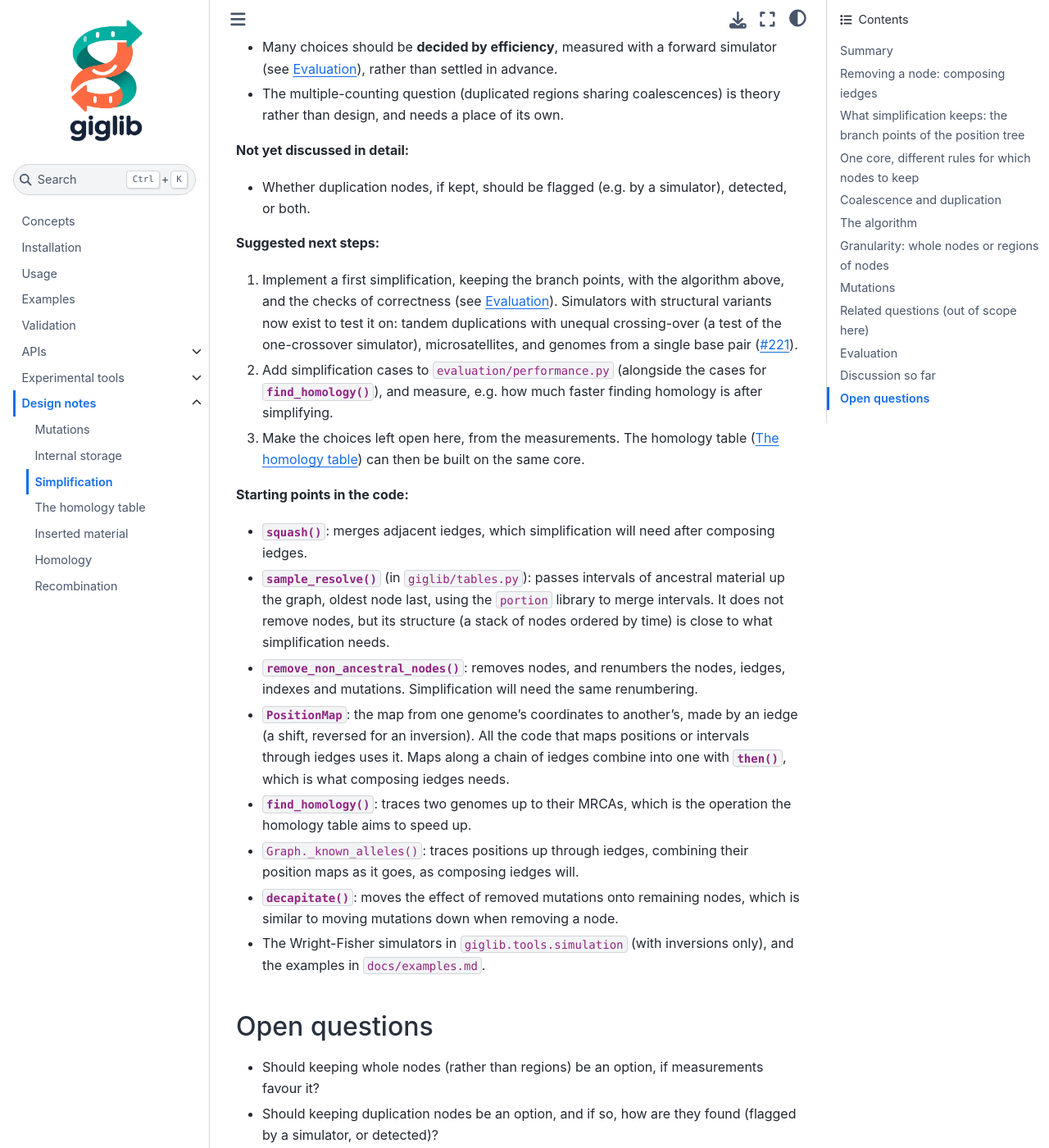
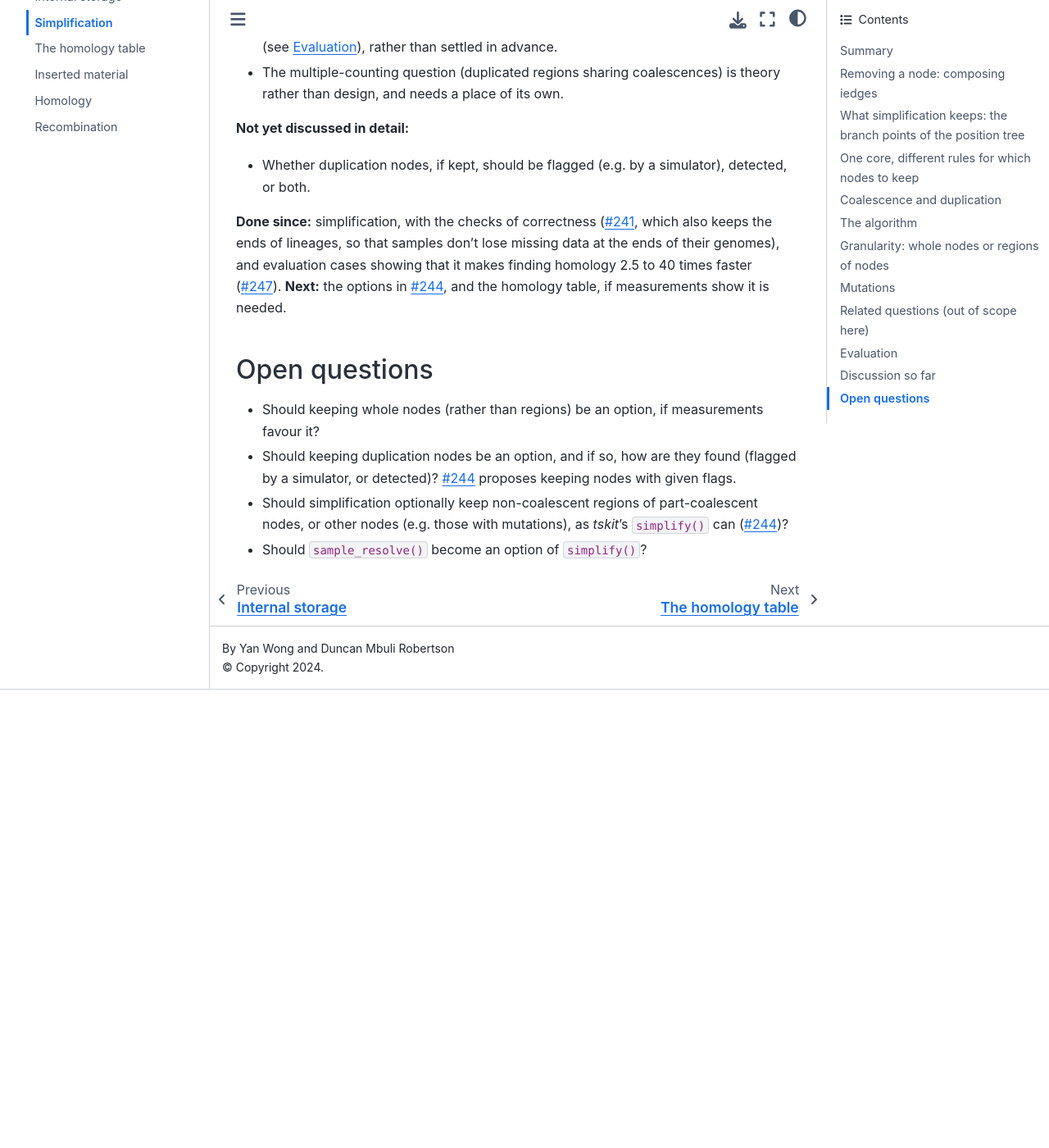
Before and after one commit to hyanwong/giglib, a Jupyter Book: the page built from docs/design/simplification.md, in a window 1280 px wide and 1400 px high, scrolled down 8713 px. Shown: the whole window at 82% size. Built offline with Jupyter Book 1.0.4 settings and Sphinx 7.4.7 and the Sphinx Book theme 1.1.4, drawn with Linux system fonts in a browser that asks for light colours; after the commit the page ends 9554 px from its top, so only the background shows below that; some of the changed text lies outside the part shown.

Commit message:
Docs: update design notes for what is now implemented
Simplification is implemented (#241, measured in #247), and moves mutations
down; find_homology has its modes and allows a genome with itself, and blocks
and chains are in giglib.tools.homology. Replace the simplification note's
suggested next steps and starting points in the code, now done.

Co-Authored-By: Claude Opus 5.5 <noreply@anthropic.com>

```diff
--- a/docs/design/simplification.md
+++ b/docs/design/simplification.md
@@ -2,9 +2,10 @@
 
 # Simplification
 
-**Status: Partly implemented.** {meth}`~giglib.Tables.simplify` keeps the branch points of the
-position tree, region by region, with the algorithm below. Several other choices are left open, to be decided by performance measurements on forward
-simulations (see {ref}`sec_design_simplification_evaluation`).
+**Status: Implemented** ({pr}`241`). {meth}`~giglib.Tables.simplify` keeps the branch points of
+the position tree, region by region, with the algorithm below, and the ends of lineages. Options
+to keep more nodes (by flags, and non-coalescent regions) are proposed in {issue}`244`. The
+measurements are in {pr}`247` (see {ref}`sec_design_simplification_evaluation`).
 Related: {ref}`sec_design_homology_table` (a cache for locating homologous positions, built by
 the same core), {ref}`sec_design_mutations` (which requires simplification to keep duplication nodes),
 {ref}`sec_design_storage` (cached indexes), {issue}`158` (reference lengths).
@@ -294,9 +295,8 @@ conversation about the giglib API, mutations, and storage (November 2026), and i
 
 **Agreed, or leaned towards:**
 
-- Write this design note first, and implement simplification (which removes nodes) after it.
-  Simplification and the homology table of {issue}`140` are bound together, as both compose
-  iedges, with different rules for which nodes to keep.
+- Simplification and the homology table ({ref}`sec_design_homology_table`) are bound together,
+  as both compose iedges, with different rules for which nodes to keep.
 - Coalescence and duplication nodes should be distinguished. The two main reasons are knowing
   which copy of a duplicated region is which, and that only coalescences inform demography
   (raised by Yan Wong).
@@ -319,47 +319,16 @@ conversation about the giglib API, mutations, and storage (November 2026), and i
 - Whether duplication nodes, if kept, should be flagged (e.g. by a simulator), detected, or
   both.
 
-**Suggested next steps:**
-
-1. Implement a first simplification, keeping the branch points, with the algorithm above, and
-   the checks of correctness (see {ref}`sec_design_simplification_evaluation`). Simulators with
-   structural variants now exist to test it on: tandem duplications with unequal crossing-over
-   (a test of the one-crossover simulator), microsatellites, and genomes from a single base pair
-   ({issue}`221`).
-2. Add simplification cases to `evaluation/performance.py` (alongside the cases for
-   {meth}`~giglib.Tables.find_homology`), and measure, e.g. how much faster finding homology is
-   after simplifying.
-3. Make the choices left open here, from the measurements. The homology table
-   ({ref}`sec_design_homology_table`) can then be built on the same core.
-
-**Starting points in the code:**
-
-- {meth}`~giglib.tables.IEdgeTable.squash`: merges adjacent iedges, which simplification will
-  need after composing iedges.
-- {meth}`~giglib.Tables.sample_resolve` (in `giglib/tables.py`): passes intervals of ancestral
-  material up the graph, oldest node last, using the `portion` library to merge intervals. It
-  does not remove nodes, but its structure (a stack of nodes ordered by time) is close to what
-  simplification needs.
-- {meth}`~giglib.Tables.remove_non_ancestral_nodes`: removes nodes, and renumbers the nodes,
-  iedges, indexes and mutations. Simplification will need the same renumbering.
-- {class}`~giglib.PositionMap`: the map from one genome's coordinates to another's, made by an
-  iedge (a shift, reversed for an inversion). All the code that maps positions or intervals
-  through iedges uses it. Maps along a chain of iedges combine into one with
-  {meth}`~giglib.PositionMap.then`, which is what composing iedges needs.
-- {meth}`~giglib.Tables.find_homology`: traces two genomes up to their MRCAs, which is the
-  operation the homology table aims to speed up.
-- `Graph._known_alleles()`: traces positions up through iedges, combining their position maps
-  as it goes, as composing iedges will.
-- {meth}`~giglib.Tables.decapitate`: moves the effect of removed mutations onto remaining nodes,
-  which is similar to moving mutations down when removing a node.
-- The Wright-Fisher simulators in `giglib.tools.simulation` (with inversions only), and the examples in
-  `docs/examples.md`.
+**Done since:** simplification, with the checks of correctness ({pr}`241`, which also keeps the
+ends of lineages, so that samples don't lose missing data at the ends of their genomes), and
+evaluation cases showing that it makes finding homology 2.5 to 40 times faster ({pr}`247`).
+**Next:** the options in {issue}`244`, and the homology table, if measurements show it is needed.
 
 ## Open questions
 
 - Should keeping whole nodes (rather than regions) be an option, if measurements favour it?
 - Should keeping duplication nodes be an option, and if so, how are they found (flagged by a
-  simulator, or detected)?
-- Should simplification optionally keep unary nodes, or other nodes (e.g. those with
-  mutations), as _tskit_'s `simplify()` can?
+  simulator, or detected)? {issue}`244` proposes keeping nodes with given flags.
+- Should simplification optionally keep non-coalescent regions of part-coalescent nodes, or
+  other nodes (e.g. those with mutations), as _tskit_'s `simplify()` can ({issue}`244`)?
 - Should `sample_resolve()` become an option of `simplify()`?
```
Also changed, not shown: docs/design/homology.md (+8 -4 lines), docs/design/mutations.md (+5 -5 lines).
